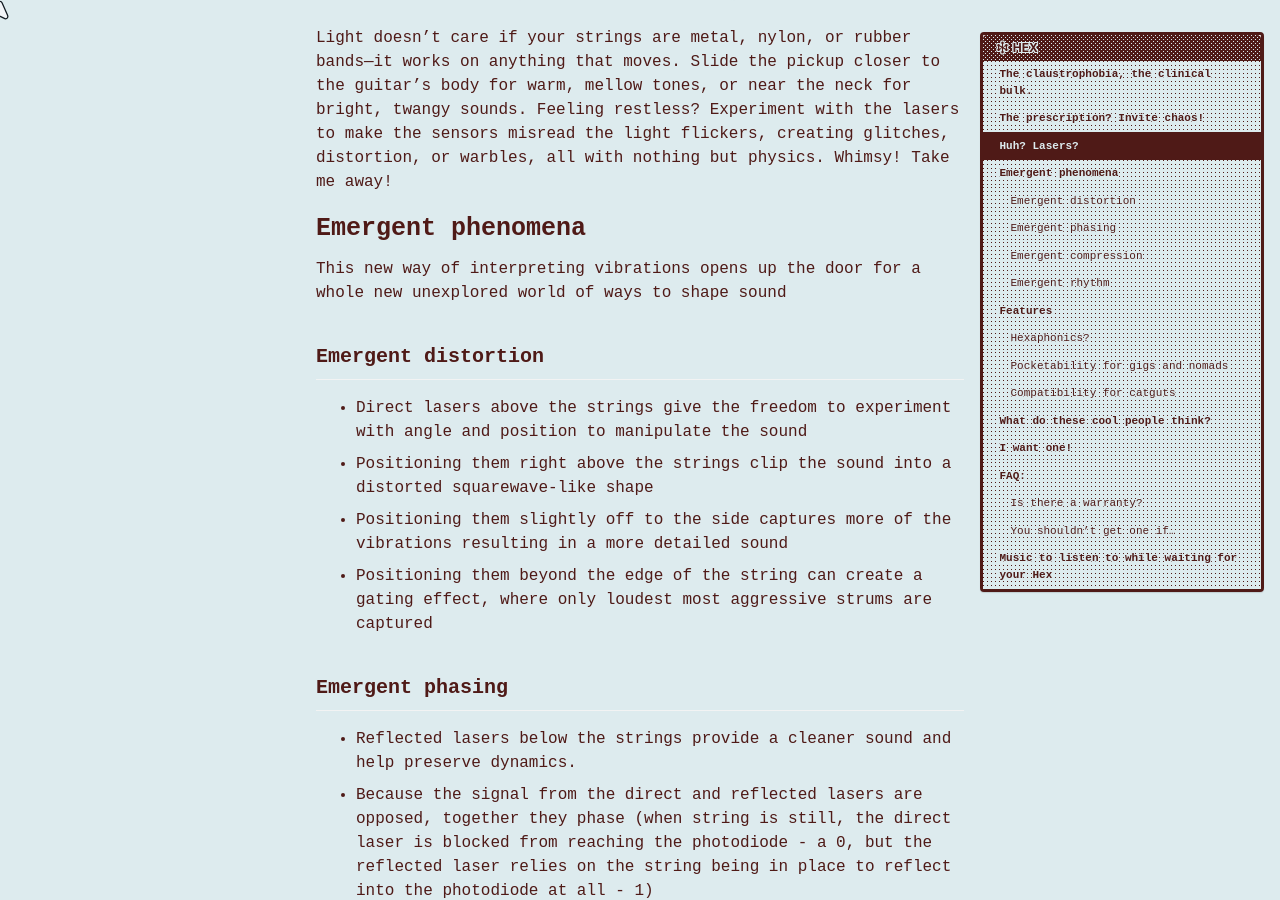
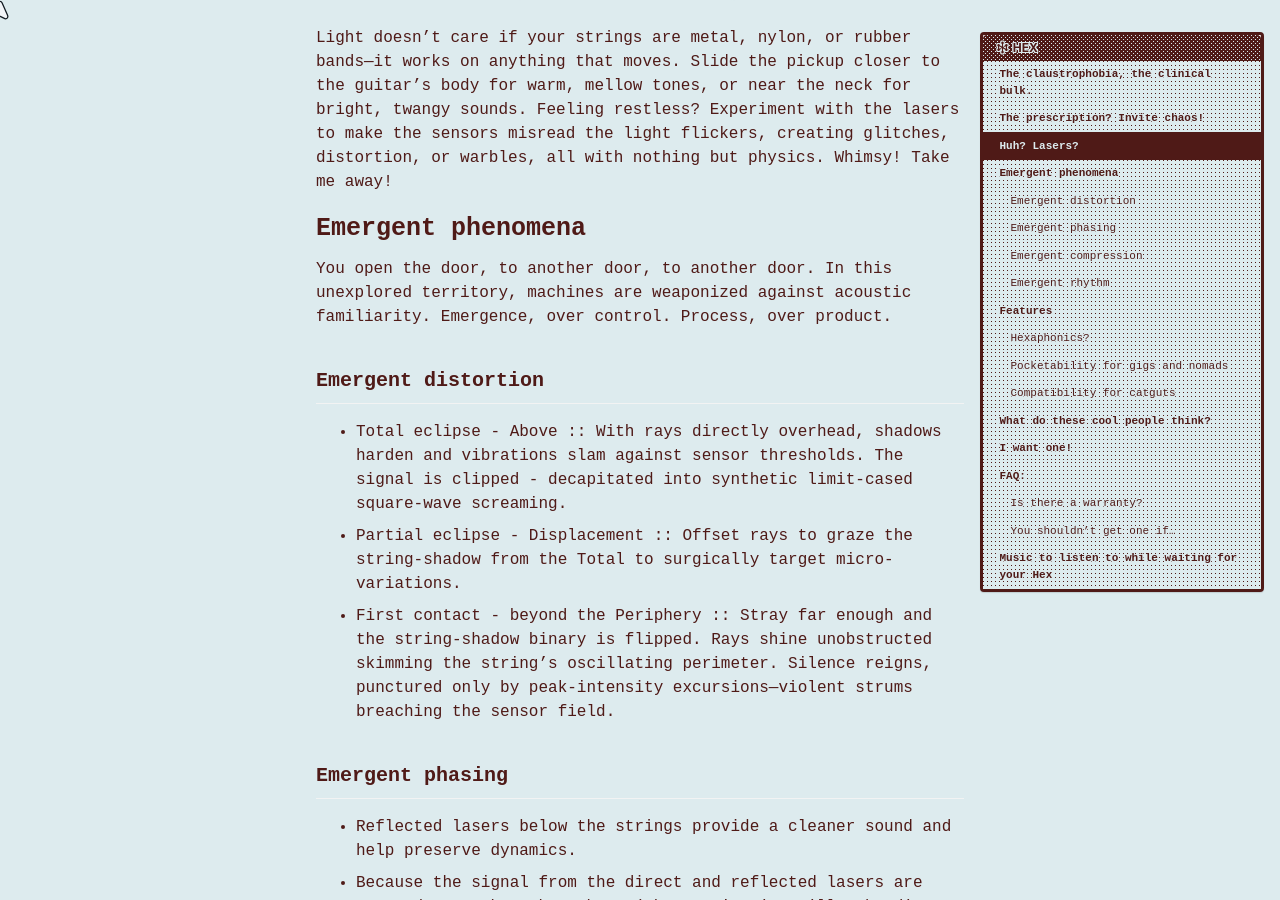
Before and after one commit to cryotato/cryotato.github.io, a Jekyll site: the page built from _pages/shop.md, in a window 1280 px wide and 900 px high, scrolled down 1061 px. Built offline with Jekyll 4.4.1, drawn with Linux system fonts in a browser that asks for light colours; cached includes are drawn as plain includes.

Commit message:
Update shop.md

```diff
--- a/_pages/shop.md
+++ b/_pages/shop.md
@@ -21,12 +21,15 @@ Picture this. A laser pointer shines a beam of light at your guitar string. Righ
 Light doesn’t c­are if your strings are metal, nylon, or rubber bands—it works on anything that moves. Slide the pickup closer to the guitar’s body for warm, mellow tones, or near the neck for bright, twangy sounds. Feeling restless? Experiment with the lasers to make the sensors misread the light flickers, creating glitches, distortion, or warbles, all with nothing but physics. Whimsy! Take me away!
 
 # Emergent phenomena
-This new way of interpreting vibrations opens up the door for a whole new unexplored world of ways to shape sound
+You open the door, to another door, to another door. In this unexplored territory, machines are weaponized against acoustic familiarity. Emergence, over control. Process, over product.
+
+
 ## Emergent distortion
-- Direct lasers above the strings give the freedom to experiment with angle and position to manipulate the sound
-- Positioning them right above the strings clip the sound into a distorted squarewave-like shape
-- Positioning them slightly off to the side captures more of the vibrations resulting in a more detailed sound
-- Positioning them beyond the edge of the string can create a gating effect, where only loudest most aggressive strums are captured
+
+*   Total eclipse - Above :: With rays directly overhead, shadows harden and vibrations slam against sensor thresholds. The signal is clipped - decapitated into synthetic limit-cased square-wave screaming.
+*   Partial eclipse - Displacement :: Offset rays to graze the string-shadow from the Total to surgically target micro-variations.
+*   First contact - beyond the Periphery :: Stray far enough and the string-shadow binary is flipped. Rays shine unobstructed skimming the string’s oscillating perimeter. Silence reigns, punctured only by peak-intensity excursions—violent strums breaching the sensor field.
+
 
 ## Emergent phasing
 - Reflected lasers below the strings provide a cleaner sound and help preserve dynamics.
@@ -51,14 +54,9 @@ This new way of interpreting vibrations opens up the door for a whole new unexpl
 
 the development of particular patterns, properties, or behaviours in parts of complex systems that happen only when the parts of the system interact, and that the parts do not have on their own.
 
-<!-- **Emergent Phenomena**
-You open the door, to another door, to another door. In this unexplored territory, machines are weaponized against acoustic familiarity. Emergence, over control. Process, over product.
+<!--
 
-**:: Emergent Distortion // Signal Meltdown Trajectories ::**
 
-*   Laser vectors intersect string-matter. Hyper-proximity // Above :: The angle warps, tightens. Vibrational amplitude slams against sensor thresholds. Signal decapitated, flattened into sheer digital scream—a square-wave limit-case extracted from harmonic decay. Distortion as intensity overload, wave-collapse actualized.
-*   Lateral displacement // Slightly Off-Side :: Vector grazes the vibrational ellipse. Capture floods with micro-variations, harmonic detritus pulled back from the brink. Detail proliferates—a brief reprieve before the next intensity spike. Sound recovers its contours, momentarily.
-*   Edge-Condition Gating // Boundary Interaction :: Laser skims the abyss beyond the string’s oscillating perimeter. Silence reigns, punctured only by peak-intensity excursions—violent strums breaching the sensor field. A temporal discontinuity machine, carving rhythmic chasms based on sheer physical force. Only aggression registers. Signal filtered through brutality.
 
 **:: Emergent Phasing // Differential Light-Engine ::**
 
```
